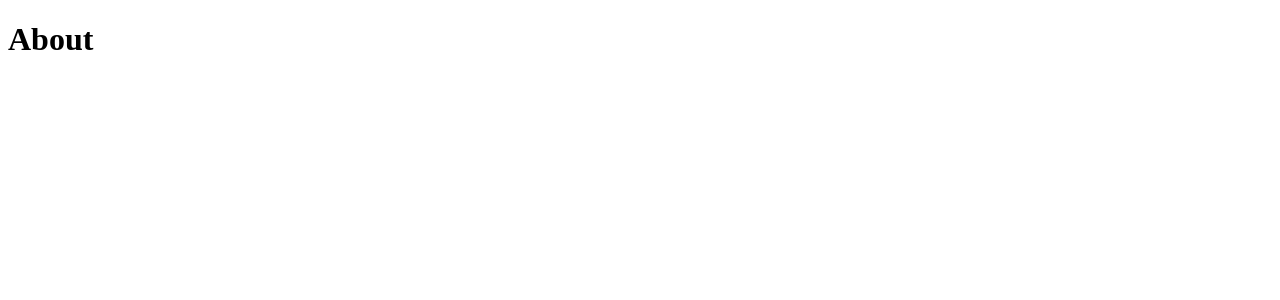
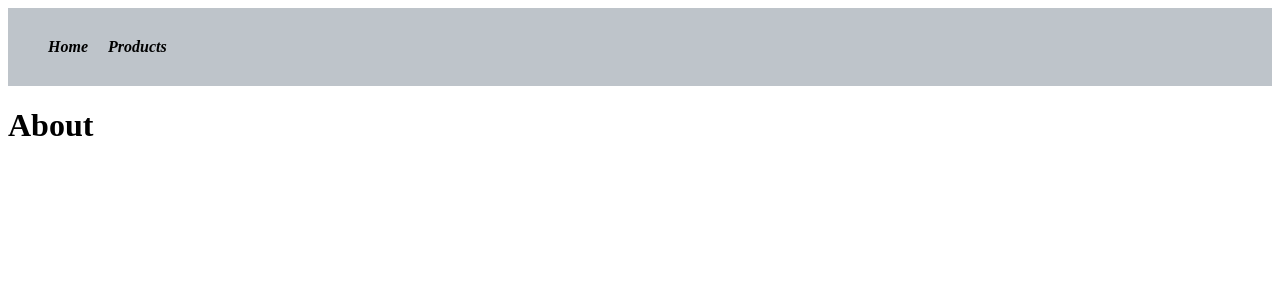
Before and after one commit to sammyyaws/react-tutorials, a React (Vite) app: page /Products in a window 1280 px wide. Shown: the top 300 px of the page. Built offline with nearby package versions, Linux system fonts and the light colour scheme.

Commit message:
Update:i added the Link component which helps in linking different routes

```diff
--- a/src/App.jsx
+++ b/src/App.jsx
@@ -1,11 +1,14 @@
 import Home from "./comonents/Home"
 import Products from "./comonents/Products"
 import {Routes,Route} from 'react-router-dom'
+import {Navbar} from "./comonents/Navbar"
 function App() {
 
 
   return (
+
     <>
+   <Navbar/>
      <Routes>
       <Route path="/" element={<Home/>}/>
         <Route path="/Products" element={<Products/>}/>
--- /dev/null
+++ b/src/comonents/Navbar.jsx
@@ -0,0 +1,14 @@
+import React from 'react'
+import { Link } from 'react-router-dom'
+import './style.css'
+export function Navbar() {
+  return (
+    <>
+    <nav>
+        <Link to="/">Home</Link>
+         <Link to="/Products">Products</Link>
+    </nav>
+
+    </>
+  )
+}
--- /dev/null
+++ b/src/comonents/style.css
@@ -0,0 +1,11 @@
+nav {
+padding:30px;
+background-color: rgba(5, 28, 50, 0.259);
+}
+nav a{
+    text-decoration:none;
+    padding: 10px;
+    color:black;
+    font-weight: bold;
+    font-style: oblique;
+}
```
